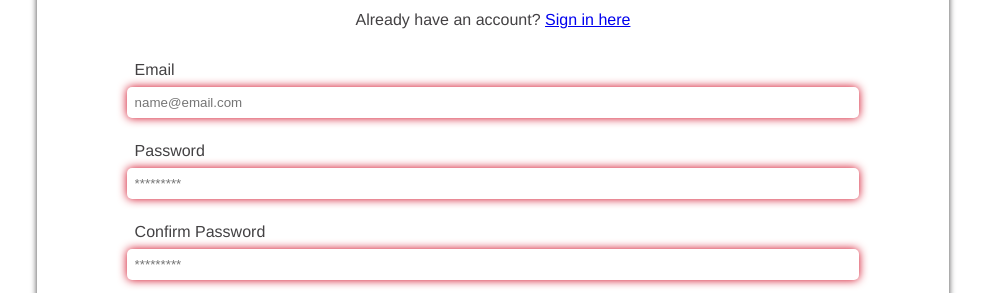
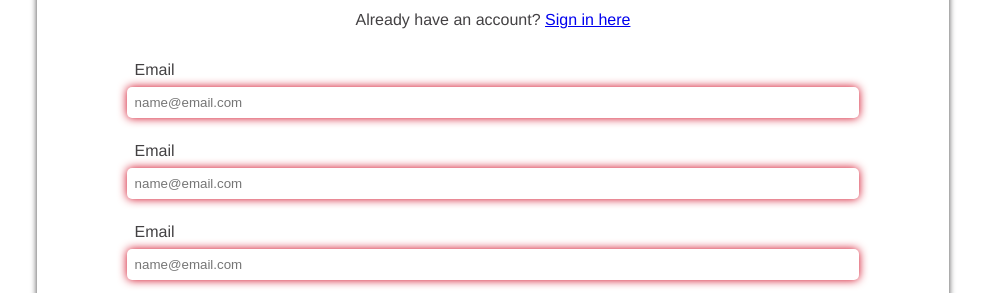
Before and after one commit to afrench53198/TX-website, a website: page brother-sign-up.html in a window 1280 px wide. Shown: the part 505-798 px from the top of the page, without its empty margins (147-1132 px from the left). Drawn offline with Linux system fonts and the light colour scheme.

Commit message:
comments

```diff
--- a/brother-sign-up.html
+++ b/brother-sign-up.html
@@ -21,6 +21,10 @@
         <img id="logohdr" src="images/tx-unicorn.png">
         <h3>Brother Sign up</h3>
         <p>Already have an account? <a href="index.html">Sign in here</a></p>
+            <label for="frstnme" id="frstnmelbl">Email</label>
+            <input type="text" id="" name="eml" placeholder="name@email.com" required/>
+            <label for="eml" id="emlbl">Email</label>
+            <input type="email" id="eml" name="eml" placeholder="name@email.com" required/>
             <label for="eml" id="emlbl">Email</label>
             <input type="email" id="eml" name="eml" placeholder="name@email.com" required/>
             <label for="pswrd" id="pswrdlbl">Password</label>
--- a/js/index.js
+++ b/js/index.js
@@ -10,6 +10,7 @@ window.onload = function () {
 
 //Functions
     function validateForm (e) {
+        // Make form data object to send to server side
         if (pswrdCnfrm) {
             var match = (pswrd.value == pswrdCnfrm.value);
             if (!match) {
@@ -19,6 +20,8 @@ window.onload = function () {
                 pswrd.classList.add("error");
                 e.preventDefault();
             }
+            // send ajax request to php file for server side validation
+            // if response = ok - sign in
         }
     }
 // Call functions
```
